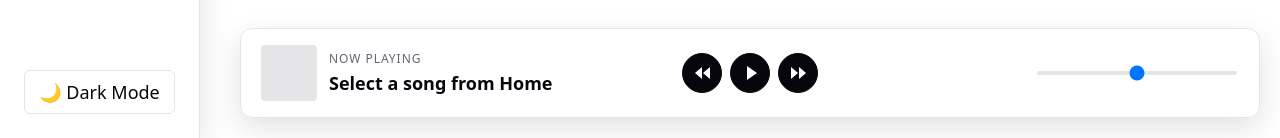
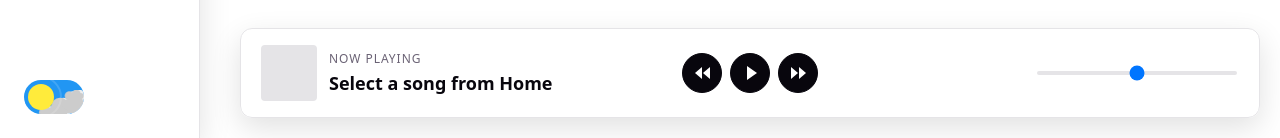
Before and after one commit to andreikeanandavid828-star/musicon, a React (Vite) app: page /profile in a window 1280 px wide. Shown: the part 662-800 px from the top of the page. Built offline with nearby package versions, Linux system fonts and the light colour scheme; no server answers.

Commit message:
Light and Dark switch

```diff
--- a/src/App.css
+++ b/src/App.css
@@ -48,6 +48,201 @@
   border-radius: 6px;
 }
 
+.switch {
+  position: relative;
+  display: inline-block;
+  width: 60px;
+  height: 34px;
+  flex: 0 0 auto;
+  margin-top: auto;
+  cursor: pointer;
+}
+
+.switch input {
+  position: absolute;
+  width: 1px;
+  height: 1px;
+  opacity: 0;
+}
+
+.slider {
+  position: absolute;
+  inset: 0;
+  overflow: hidden;
+  background-color: #2196f3;
+  transition: background-color 0.4s;
+}
+
+.switch input:checked + .slider {
+  background-color: #000;
+}
+
+.switch input:focus-visible + .slider {
+  outline: 2px solid #2196f3;
+  outline-offset: 3px;
+}
+
+.slider.round {
+  border-radius: 34px;
+}
+
+.sun-moon {
+  position: absolute;
+  z-index: 2;
+  bottom: 4px;
+  left: 4px;
+  width: 26px;
+  height: 26px;
+  border-radius: 50%;
+  background-color: #ffeb3b;
+  transition: transform 0.4s, background-color 0.4s;
+}
+
+.sun-moon::before {
+  position: absolute;
+  inset: -8px;
+  border: 2px solid rgba(255, 255, 255, 0.15);
+  border-radius: 50%;
+  content: '';
+}
+
+.moon-dot {
+  position: absolute;
+  z-index: 4;
+  border-radius: 50%;
+  background: #888;
+  opacity: 0;
+  transition: opacity 0.4s;
+}
+
+#moon-dot-1 {
+  top: 3px;
+  left: 10px;
+  width: 6px;
+  height: 6px;
+}
+
+#moon-dot-2 {
+  top: 10px;
+  left: 2px;
+  width: 10px;
+  height: 10px;
+}
+
+#moon-dot-3 {
+  top: 18px;
+  left: 16px;
+  width: 3px;
+  height: 3px;
+}
+
+.cloud {
+  position: absolute;
+  z-index: 1;
+  fill: #eee;
+  animation: cloud-move 6s infinite;
+}
+
+.cloud-dark {
+  fill: #ccc;
+  animation-delay: 1s;
+}
+
+#cloud-1,
+#cloud-4 {
+  top: 15px;
+  left: 30px;
+  width: 40px;
+}
+
+#cloud-2,
+#cloud-5 {
+  top: 10px;
+  left: 44px;
+  width: 20px;
+}
+
+#cloud-3,
+#cloud-6 {
+  top: 24px;
+  left: 18px;
+  width: 30px;
+}
+
+.stars {
+  position: absolute;
+  inset: 0;
+  transform: translateY(-32px);
+  opacity: 0;
+  transition: transform 0.4s, opacity 0.4s;
+}
+
+.star {
+  position: absolute;
+  fill: #fff;
+  animation: star-twinkle 2s infinite;
+  transition: transform 0.4s;
+}
+
+#star-1 {
+  top: 2px;
+  left: 3px;
+  width: 20px;
+  animation-delay: 0.3s;
+}
+
+#star-2 {
+  top: 16px;
+  left: 3px;
+  width: 6px;
+}
+
+#star-3 {
+  top: 20px;
+  left: 10px;
+  width: 12px;
+  animation-delay: 0.6s;
+}
+
+#star-4 {
+  top: 0;
+  left: 18px;
+  width: 18px;
+  animation-delay: 1.3s;
+}
+
+.switch input:checked + .slider .sun-moon {
+  transform: translateX(26px);
+  background-color: #fff;
+  animation: rotate-center 0.6s ease-in-out both;
+}
+
+.switch input:checked + .slider .moon-dot,
+.switch input:checked + .slider .stars {
+  opacity: 1;
+}
+
+.switch input:checked + .slider .stars {
+  transform: translateY(0);
+}
+
+@keyframes cloud-move {
+  0%, 100% { transform: translateX(0); }
+  40% { transform: translateX(4px); }
+  80% { transform: translateX(-4px); }
+}
+
+@keyframes star-twinkle {
+  0%, 100% { transform: scale(1); }
+  40% { transform: scale(1.2); }
+  80% { transform: scale(0.8); }
+}
+
+@keyframes rotate-center {
+  from { transform: translateX(26px) rotate(0); }
+  to { transform: translateX(26px) rotate(360deg); }
+}
+
 .app-sidebar>.button:last-child {
   margin-top: auto;
 }
--- a/src/LightSwitch.jsx
+++ b/src/LightSwitch.jsx
@@ -1,9 +1,36 @@
-import Button from './Button.jsx';
-
 export default function LightSwitch({ toggleTheme, isDarkMode }) {
   return (
-    <Button onClick={toggleTheme} aria-pressed={isDarkMode}>
-      {isDarkMode ? '☀️ Light Mode' : '🌙 Dark Mode'}
-    </Button>
+    <label className="switch">
+      <input
+        id="input"
+        type="checkbox"
+        checked={isDarkMode}
+        onChange={toggleTheme}
+        aria-label="Dark mode"
+      />
+      <span className="slider round" aria-hidden="true">
+        <span className="sun-moon">
+          <span id="moon-dot-1" className="moon-dot" />
+          <span id="moon-dot-2" className="moon-dot" />
+          <span id="moon-dot-3" className="moon-dot" />
+        </span>
+        {[1, 2, 3].map((number) => (
+          <svg key={`light-cloud-${number}`} id={`cloud-${number}`} className="cloud cloud-light" viewBox="0 0 40 20" aria-hidden="true">
+            <path d="M4 18h29a6 6 0 0 0 0-12 9 9 0 0 0-17-1A7 7 0 0 0 4 18Z" />
+          </svg>
+        ))}
+        {[4, 5, 6].map((number) => (
+          <svg key={`dark-cloud-${number}`} id={`cloud-${number}`} className="cloud cloud-dark" viewBox="0 0 40 20" aria-hidden="true">
+            <path d="M4 18h29a6 6 0 0 0 0-12 9 9 0 0 0-17-1A7 7 0 0 0 4 18Z" />
+          </svg>
+        ))}
+        <span className="stars">
+          <svg id="star-1" className="star" viewBox="0 0 24 24" aria-hidden="true"><path d="m12 1 2.8 7.2L22 11l-7.2 2.8L12 21l-2.8-7.2L2 11l7.2-2.8L12 1Z" /></svg>
+          <svg id="star-2" className="star" viewBox="0 0 10 10" aria-hidden="true"><path d="m5 0 1.2 3.3L10 5 6.2 6.2 5 10 3.8 6.2 0 5l3.8-1.7L5 0Z" /></svg>
+          <svg id="star-3" className="star" viewBox="0 0 14 14" aria-hidden="true"><path d="m7 0 1.8 4.2L14 7 8.8 8.8 7 14 5.2 8.8 0 7l5.2-2.8L7 0Z" /></svg>
+          <svg id="star-4" className="star" viewBox="0 0 22 22" aria-hidden="true"><path d="m11 0 2.5 6.5L20 9l-6.5 2.5L11 18l-2.5-6.5L2 9l6.5-2.5L11 0Z" /></svg>
+        </span>
+      </span>
+    </label>
   );
 }
```
